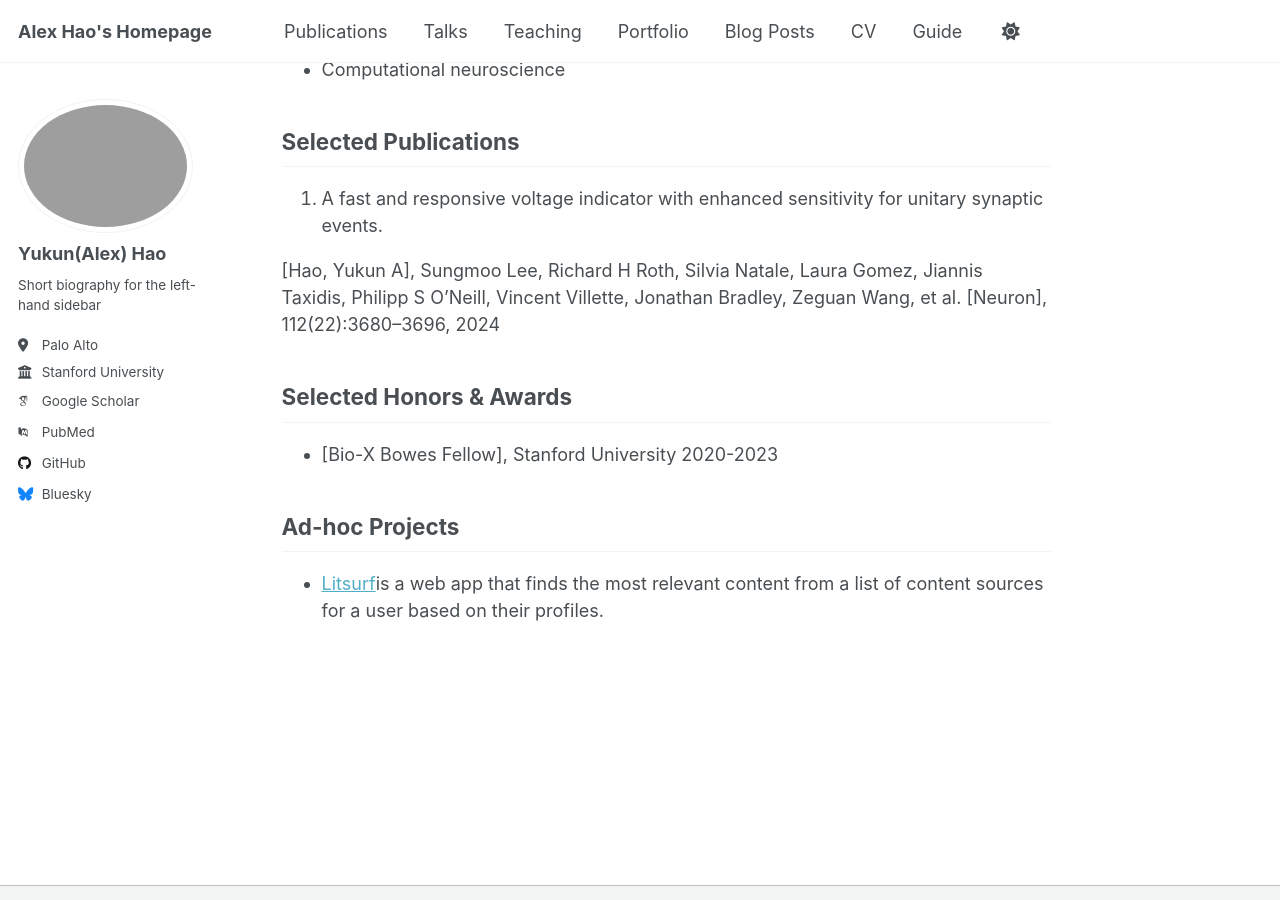
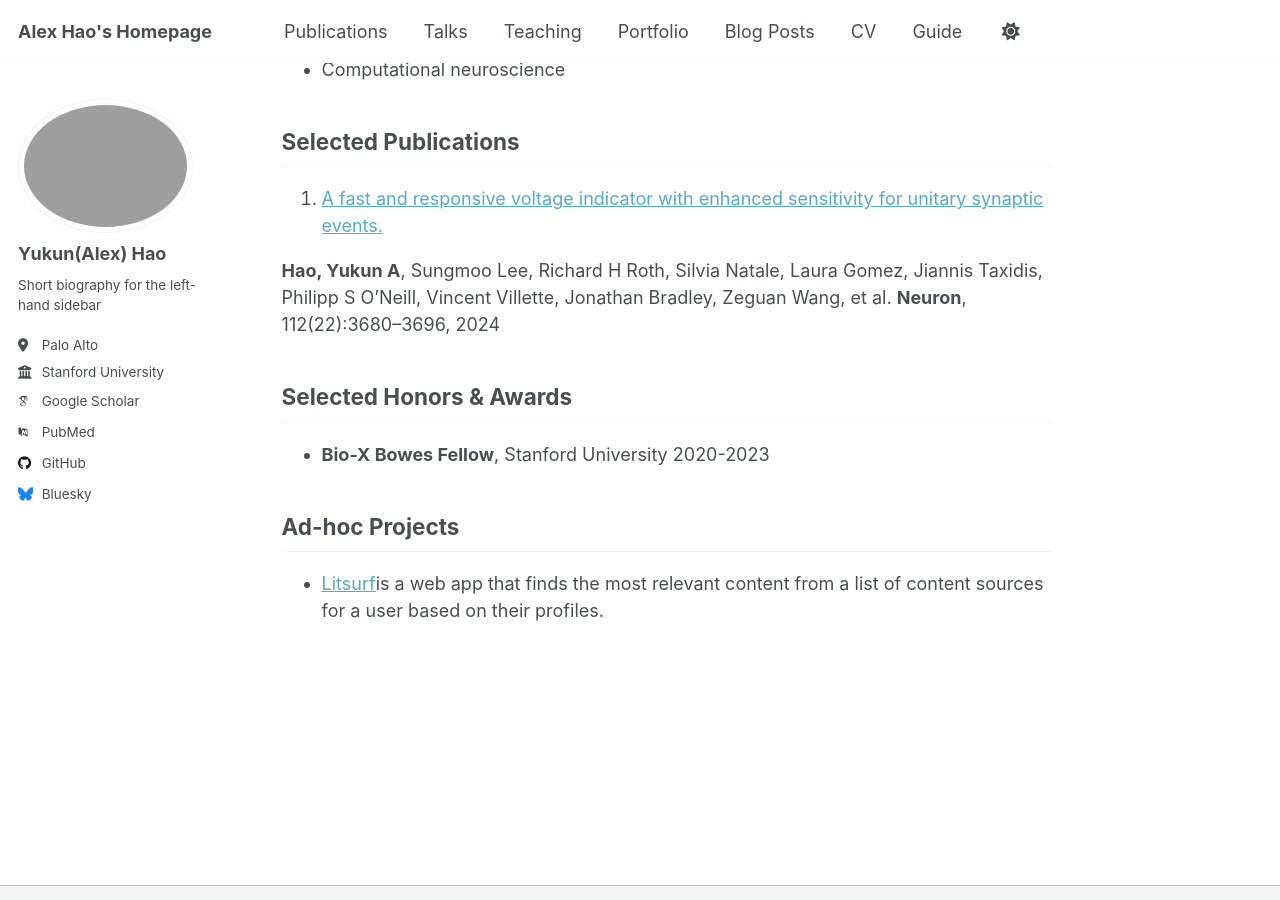
Before and after one commit to AlexYkHao/AlexYkHao.github.io, a Jekyll site: the page built from _pages/about.md, in a window 1280 px wide and 900 px high, scrolled down 1018 px. Built offline with Jekyll 4.4.1, drawn with Linux system fonts in a browser that asks for light colours; some web fonts are replaced; part of the change alters nothing that is shown.

```diff
--- a/_pages/about.md
+++ b/_pages/about.md
@@ -37,16 +37,16 @@ I am a PhD in Bioengineering at Stanford University, focusing on voltage imaging
 
 ## Selected Publications
 
-1. A fast and responsive voltage indicator with enhanced sensitivity for unitary synaptic events.
+1. [A fast and responsive voltage indicator with enhanced sensitivity for unitary synaptic events.](https://www.cell.com/neuron/fulltext/S0896-6273(24)00643-3)
 
-[Hao, Yukun A], Sungmoo Lee, Richard H Roth, Silvia Natale, Laura Gomez, Jiannis Taxidis,
-Philipp S O’Neill, Vincent Villette, Jonathan Bradley, Zeguan Wang, et al.  [Neuron], 112(22):3680–3696,
+**Hao, Yukun A**, Sungmoo Lee, Richard H Roth, Silvia Natale, Laura Gomez, Jiannis Taxidis,
+Philipp S O’Neill, Vincent Villette, Jonathan Bradley, Zeguan Wang, et al.  **Neuron**, 112(22):3680–3696,
 2024
 
 
 ## Selected Honors & Awards
 
-- [Bio-X Bowes Fellow], Stanford University 2020-2023
+- **Bio-X Bowes Fellow**, Stanford University 2020-2023
 
 ## Ad-hoc Projects
 
```
